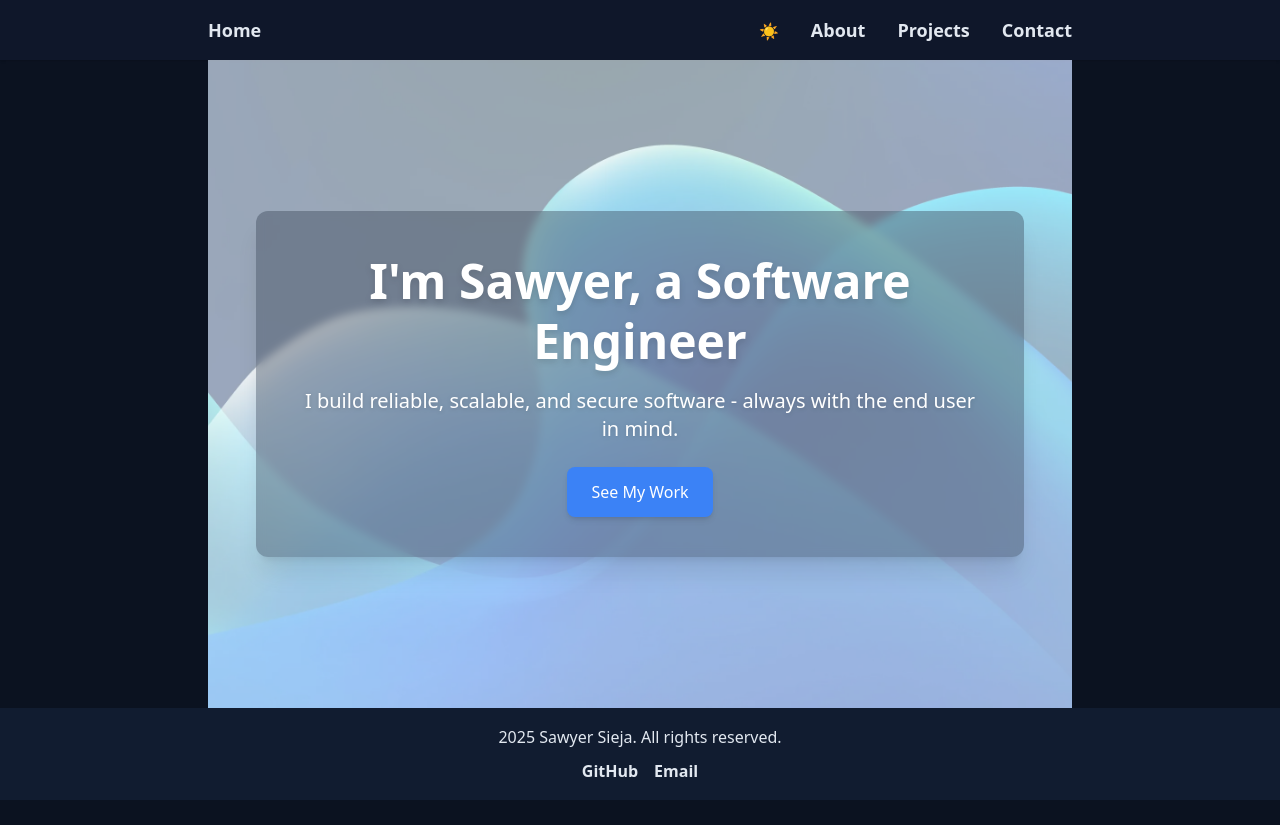
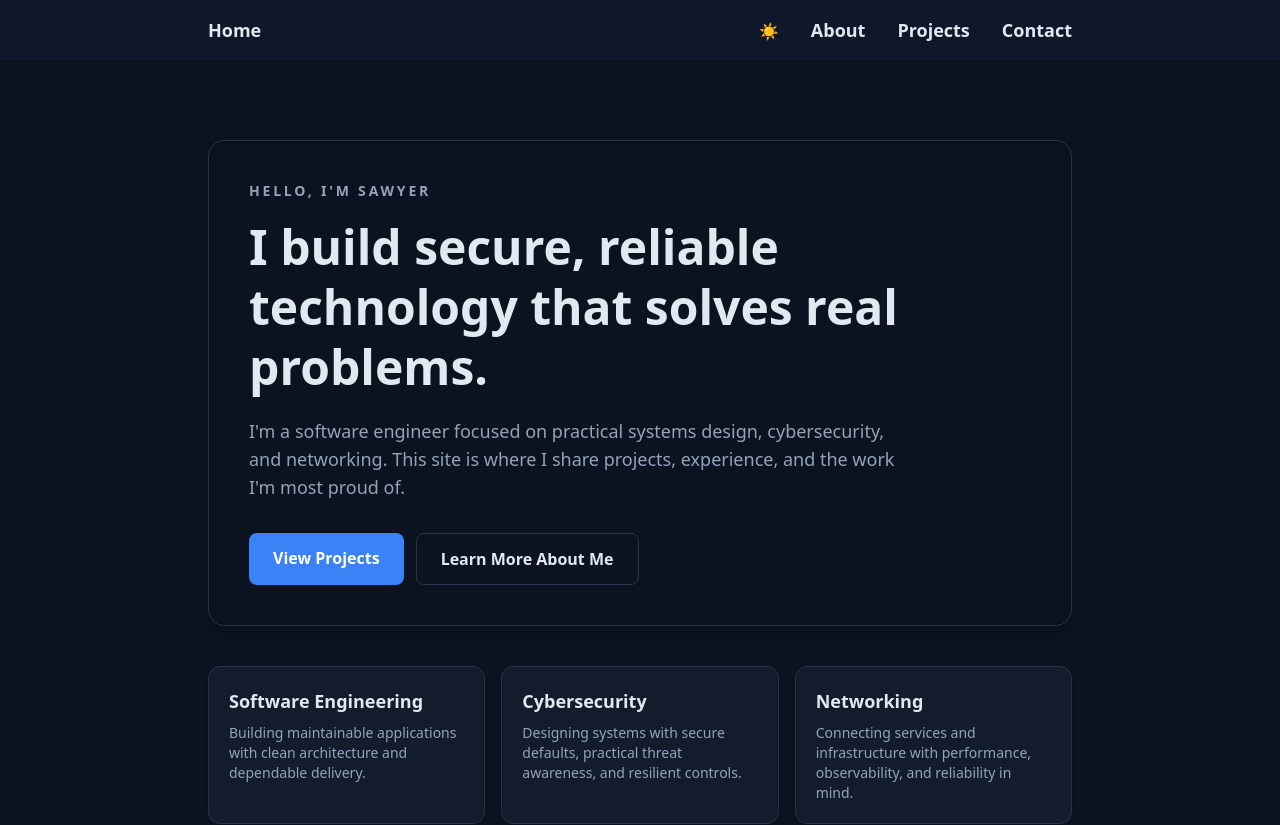
Before and after one commit to sawyersieja/kikko, a Next.js app: page / in a window 1280 px wide. Shown: the top 825 px of the page. Before the commit the page ends 800 px from the top, so only its background shows below. Built offline with nearby package versions, Linux system fonts and the light colour scheme.

Commit message:
Redesign landing hero for cleaner, faster portfolio intro

```diff
--- a/src/app/components/Hero.tsx
+++ b/src/app/components/Hero.tsx
@@ -1,34 +1,66 @@
 import Link from "next/link";
-import Image from "next/image";
+
+const focusAreas = [
+  {
+    title: "Software Engineering",
+    description: "Building maintainable applications with clean architecture and dependable delivery.",
+  },
+  {
+    title: "Cybersecurity",
+    description: "Designing systems with secure defaults, practical threat awareness, and resilient controls.",
+  },
+  {
+    title: "Networking",
+    description: "Connecting services and infrastructure with performance, observability, and reliability in mind.",
+  },
+];
 
 const Hero = () => {
   return (
-        <section
-            className="relative bg-cover bg-center bg-no-repeat flex-1 flex flex-col justify-center text-foreground text-center px-4"
-        >
-            <Image
-                src="/images/hero-waves-2560.webp" // You can keep this JPG for now!
-                alt=""
-                fill
-                priority
-                sizes="100vw"
-                className="object-cover -z-10"
-            />
-            <div className="absolute inset-0 z-0 bg-white/60 dark:bg-black/30" />
+    <section className="relative flex-1 py-14 sm:py-20">
+      <div className="absolute inset-0 -z-10 bg-gradient-to-b from-transparent via-primary/5 to-transparent dark:from-transparent dark:via-primary/10 dark:to-transparent" />
 
-            <div className="relative z-10 bg-gray-700/40 backdrop-blur-xs rounded-xl p-10 max-w-3xl mx-auto shadow-xl">
-                <h1 className="text-4xl sm:text-5xl font-bold leading-tight text-white drop-shadow-md">
-                    I&apos;m Sawyer, a Software Engineer
+      <div className="mx-auto flex w-full max-w-4xl flex-col gap-10">
+        <div className="rounded-2xl border border-border bg-card/85 p-8 shadow-lg backdrop-blur-sm sm:p-10">
+          <p className="text-sm font-semibold uppercase tracking-[0.2em] text-muted">
+            Hello, I&apos;m Sawyer
+          </p>
+
+          <h1 className="mt-4 text-4xl font-bold leading-tight text-foreground sm:text-5xl">
+            I build secure, reliable technology that solves real problems.
           </h1>
-                <p className="mt-4 text-base sm:text-xl text-white drop-shadow-sm">
-                    I build reliable, scalable, and secure software - always with the end user in mind.
+
+          <p className="mt-5 max-w-2xl text-base text-muted sm:text-lg">
+            I&apos;m a software engineer focused on practical systems design, cybersecurity, and networking. This site is where I share projects, experience, and the work I&apos;m most proud of.
           </p>
+
+          <div className="mt-8 flex flex-wrap gap-3">
             <Link
               href="/projects"
-                    className="mt-6 inline-block px-6 py-3 bg-primary hover-bg-accent hover:scale-[1.02] transition-all rounded-lg font-medium text-white shadow-md"
+              className="rounded-lg bg-primary px-6 py-3 font-semibold text-white transition-transform hover-bg-accent hover:scale-[1.02]"
             >
-                    See My Work
+              View Projects
             </Link>
+            <Link
+              href="/about"
+              className="rounded-lg border border-border bg-background px-6 py-3 font-semibold text-foreground transition-colors hover-border-accent"
+            >
+              Learn More About Me
+            </Link>
+          </div>
+        </div>
+
+        <div className="grid gap-4 sm:grid-cols-3">
+          {focusAreas.map((item) => (
+            <article
+              key={item.title}
+              className="rounded-xl border border-border bg-card p-5 shadow-sm"
+            >
+              <h2 className="text-lg font-semibold text-foreground">{item.title}</h2>
+              <p className="mt-2 text-sm text-muted">{item.description}</p>
+            </article>
+          ))}
+        </div>
       </div>
     </section>
   );
```
Lines whose indentation alone changed are shown as unchanged.
